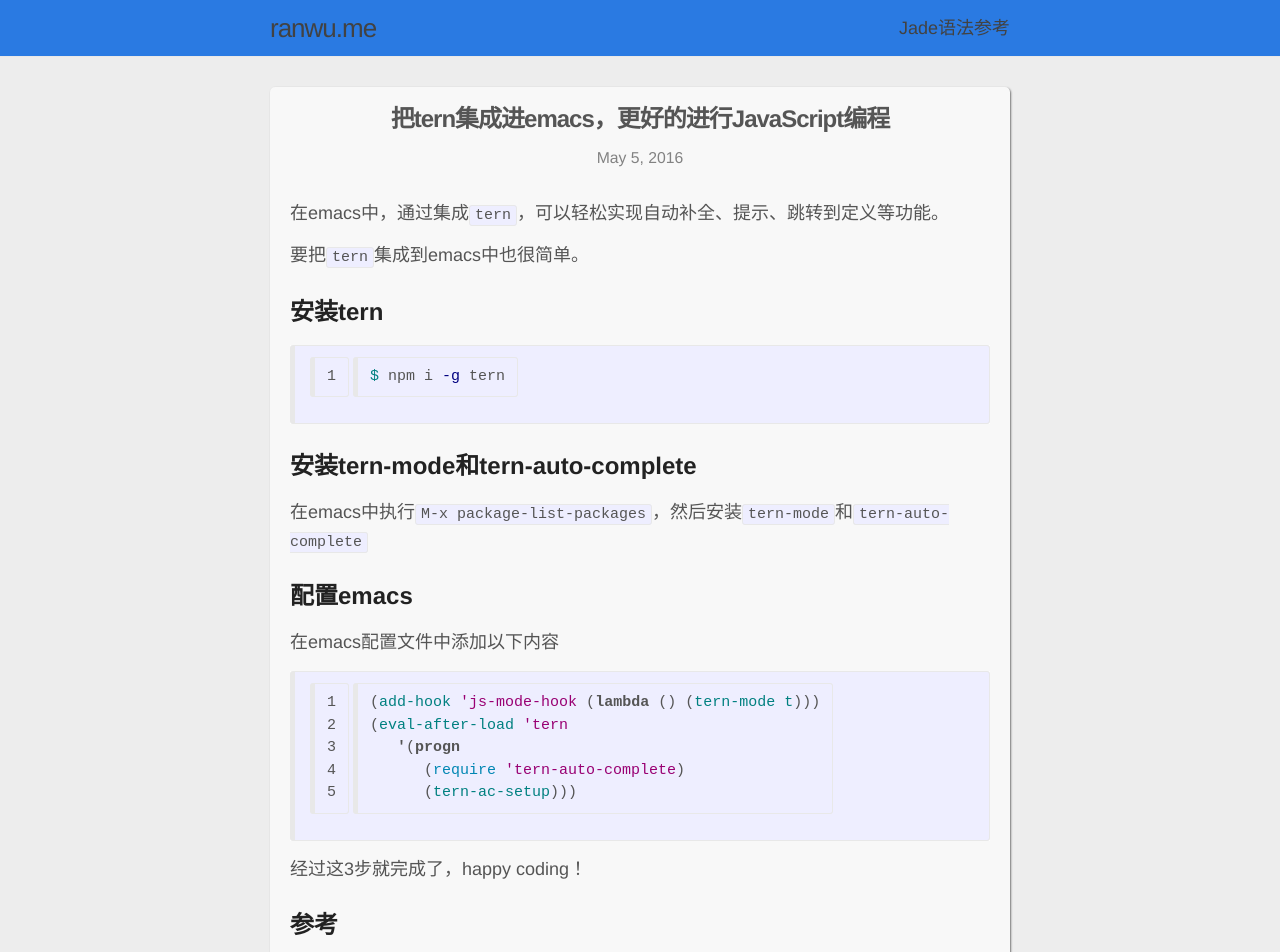
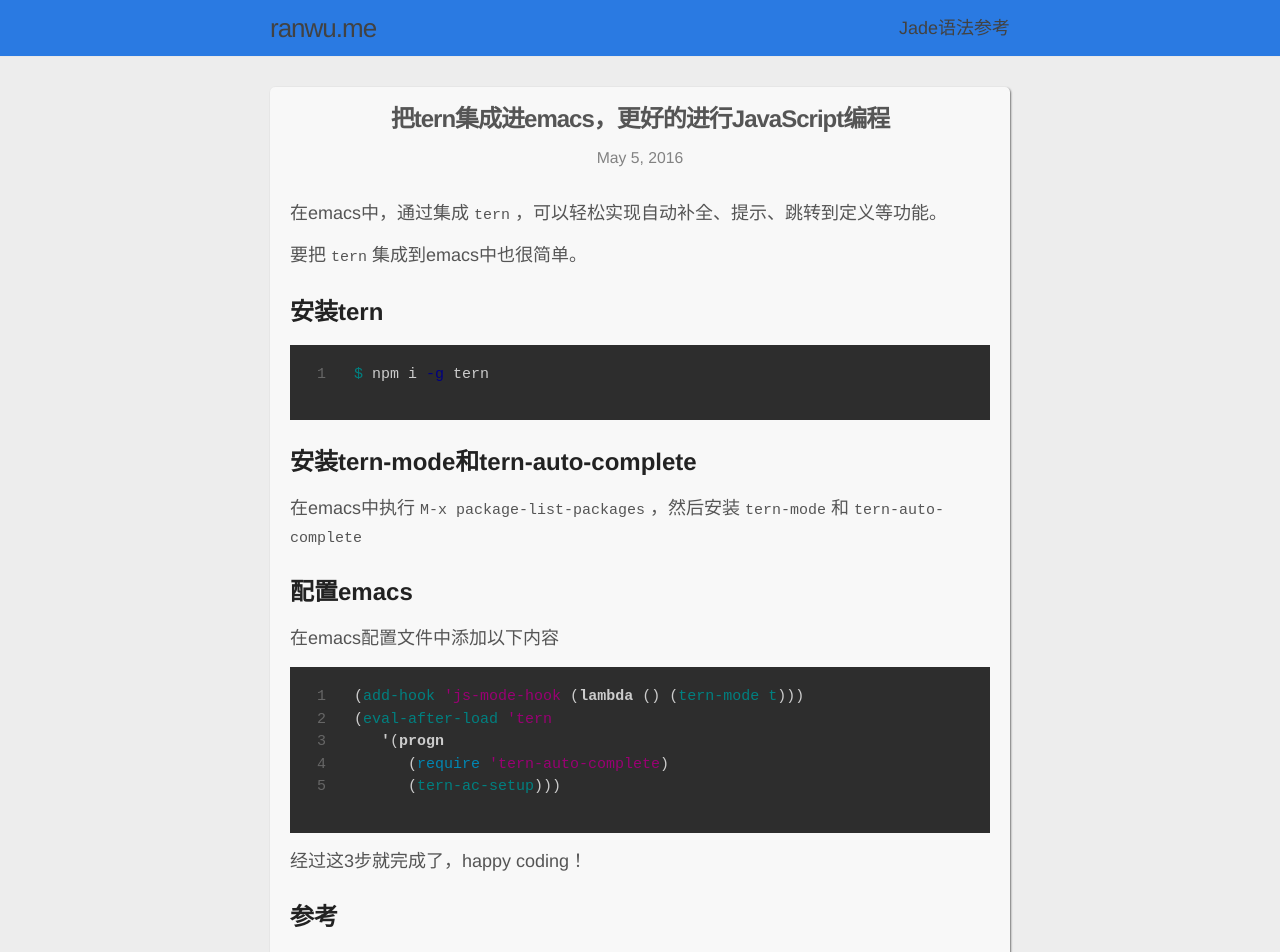
Before and after one commit to xing-zhi/xing-zhi.github.io, a Jekyll site: the page built from _posts/2016-05-06-intergrat-tern-into-emacs.md, in a window 1280 px wide. Shown: the top 952 px of the page. Built offline with Jekyll 4.4.1, drawn with Linux system fonts in a browser that asks for light colours; comment, search, counter and statistics services are not loaded.

Commit message:
代码块和引用样式调整

```diff
--- a/_sass/_base.scss
+++ b/_sass/_base.scss
@@ -126,9 +126,7 @@ blockquote {
 pre,
 code {
     font-size: 15px;
-    border: 1px solid $grey-color-light;
     border-radius: 3px;
-    background-color: #eef;
 }
 
 code {
--- a/_sass/_mybase.scss
+++ b/_sass/_mybase.scss
@@ -4,7 +4,6 @@ body {
 
 pre {
     overflow: auto;
-    border-left-width: 5px;
 }
 
 h1 {
@@ -21,3 +20,20 @@ h2, .post-content h2 {
         color: darken($text-color, 20%);
     }
 }
+
+figure.highlight {
+    background-color: #2d2d2d;
+    color: #ccc;
+}
+
+pre.lineno {
+    color: #666;
+}
+
+div.highlighter-rouge {
+    background-color: #2d2d2d;
+    color: #ccc;
+    .highlight {
+        background-color: transparent;
+    }
+}
```
